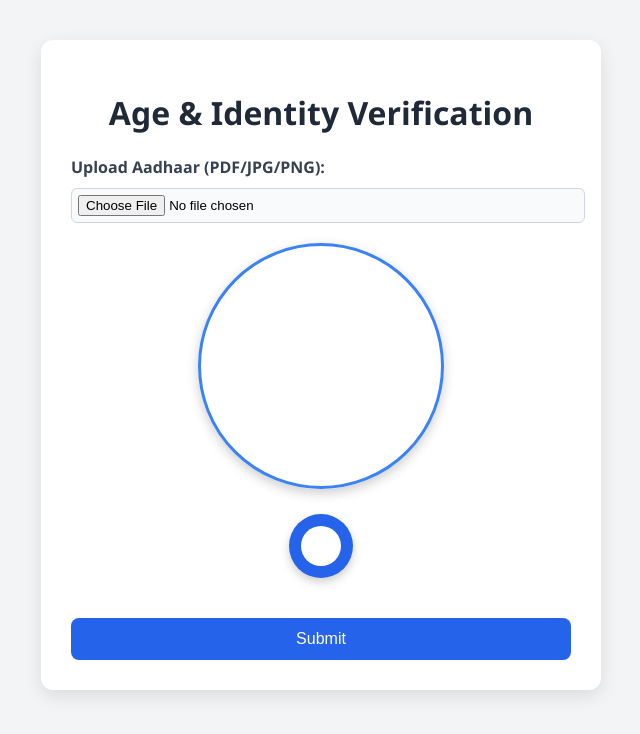
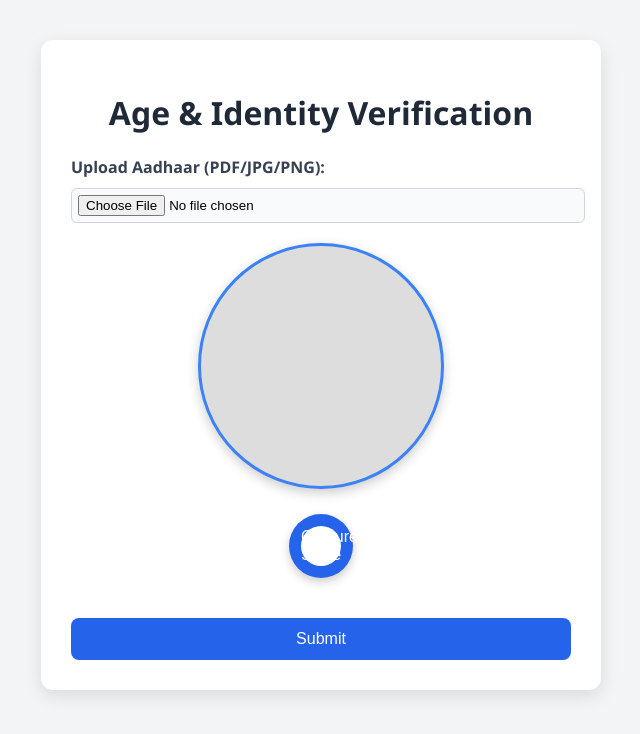
Before and after one commit to debrupf2946/CodeX-Zynga-Hackathon, a React (Create React App) app in the folder frontend/: page / in a window 1280 px wide. Shown: the top 734 px of the page, without its empty margins (319-959 px from the left). Built offline with nearby package versions, Linux system fonts and the light colour scheme; no server answers.

Commit message:
Update App.js

```diff
--- a/frontend/App.js
+++ b/frontend/App.js
@@ -3,48 +3,72 @@ import Webcam from "react-webcam";
 
 const App = () => {
   const webcamRef = useRef(null);
+  const canvasRef = useRef(null);
+
   const [capturedImage, setCapturedImage] = useState(null);
   const [uploadedFile, setUploadedFile] = useState(null);
   const [result, setResult] = useState(null);
   const [loading, setLoading] = useState(false);
+  const [cameraError, setCameraError] = useState(false);
+  const [isBlurry, setIsBlurry] = useState(false);
 
- const capture = async () => {
-  const imageSrc = webcamRef.current.getScreenshot();
-  if (!imageSrc) {
-    alert("⚠️ Unable to capture image. Please allow camera access or reload.");
-    return;
-  }
+  // Blurriness detection
+  const isImageBlurry = (image) => {
+    return new Promise((resolve) => {
+      const canvas = canvasRef.current;
+      const ctx = canvas.getContext("2d");
+      const img = new Image();
+      img.src = image;
 
-  const byteString = atob(imageSrc.split(',')[1]);
-  const mimeString = imageSrc.split(',')[0].split(':')[1].split(';')[0];
-  const ab = new ArrayBuffer(byteString.length);
-  const ia = new Uint8Array(ab);
-  for (let i = 0; i < byteString.length; i++) {
-    ia[i] = byteString.charCodeAt(i);
-  }
-  const blob = new Blob([ab], { type: mimeString });
-  const selfieFile = new File([blob], "selfie.jpg", { type: mimeString });
+      img.onload = () => {
+        canvas.width = img.width;
+        canvas.height = img.height;
+        ctx.drawImage(img, 0, 0);
+        const imgData = ctx.getImageData(0, 0, canvas.width, canvas.height);
+        let total = 0;
 
-  // ⬇️ Check blur via backend
-  const blurForm = new FormData();
-  blurForm.append("selfie", selfieFile);
+        for (let i = 0; i < imgData.data.length; i += 4) {
+          const gray =
+            0.299 * imgData.data[i] +
+            0.587 * imgData.data[i + 1] +
+            0.114 * imgData.data[i + 2];
+          total += gray;
+        }
 
-  try {
-    const res = await fetch("http://localhost:5000/api/check_blur", {
-      method: "POST",
-      body: blurForm,
+        const mean = total / (imgData.data.length / 4);
+        let variance = 0;
+
+        for (let i = 0; i < imgData.data.length; i += 4) {
+          const gray =
+            0.299 * imgData.data[i] +
+            0.587 * imgData.data[i + 1] +
+            0.114 * imgData.data[i + 2];
+          variance += Math.pow(gray - mean, 2);
+        }
+
+        variance = variance / (imgData.data.length / 4);
+        resolve(variance < 100); // adjust threshold if needed
+      };
     });
+  };
 
-    const data = await res.json();
-    if (data.blurry) {
-      alert("⚠️ The captured selfie is blurry! Please try again.");
+  const capture = async () => {
+    const imageSrc = webcamRef.current?.getScreenshot();
+    if (!imageSrc) {
+      alert("⚠️ Failed to capture. Make sure your camera is allowed and working.");
+      return;
+    }
+
+    const blurry = await isImageBlurry(imageSrc);
+    setCapturedImage(imageSrc);
+    setIsBlurry(blurry);
+
+    if (blurry) {
+      alert("⚠️ This image is blurry. Please retake the selfie.");
     } else {
-      setSelfie(selfieFile);
+      alert("✅ Selfie captured clearly!");
     }
-  } catch (err) {
-    alert("Blur check failed. Please try again.");
-  }
-};
+  };
 
   const handleFileChange = (e) => {
     const file = e.target.files[0];
@@ -55,6 +79,11 @@ const App = () => {
   const handleSubmit = async () => {
     if (!uploadedFile || !capturedImage) {
       alert("⚠️ Please upload Aadhaar and capture a selfie first.");
+      return;
+    }
+
+    if (isBlurry) {
+      alert("⚠️ Cannot submit a blurry selfie. Please retake it.");
       return;
     }
 
@@ -85,7 +114,11 @@ const App = () => {
 
       <div className="upload-section">
         <label>Upload Aadhaar (PDF/JPG/PNG): </label>
-        <input type="file" accept=".pdf,.jpg,.jpeg,.png" onChange={handleFileChange} />
+        <input
+          type="file"
+          accept=".pdf,.jpg,.jpeg,.png"
+          onChange={handleFileChange}
+        />
       </div>
 
       {uploadedFile && (
@@ -107,13 +140,22 @@ const App = () => {
           screenshotFormat="image/jpeg"
           width={240}
           videoConstraints={{ facingMode: "user" }}
+          onUserMediaError={() => setCameraError(true)}
           style={{
             borderRadius: "50%",
             border: "3px solid #3b82f6",
-            boxShadow: "0 4px 12px rgba(0,0,0,0.2)"
+            boxShadow: "0 4px 12px rgba(0,0,0,0.2)",
+            backgroundColor: "#ddd"
           }}
         />
-        <button className="capture-button" onClick={capture} aria-label="Capture Selfie" />
+        {cameraError && (
+          <p style={{ color: "red", marginTop: "10px" }}>
+            ❌ Camera access denied or not working. Please enable it in your browser settings.
+          </p>
+        )}
+        <button className="capture-button" onClick={capture} aria-label="Capture Selfie">
+          Capture Selfie
+        </button>
       </div>
 
       {capturedImage && (
@@ -129,13 +171,22 @@ const App = () => {
               border: "3px solid #10b981",
               margin: "10px auto",
               display: "block",
-              objectFit: "cover"
+              objectFit: "cover",
             }}
           />
+          {isBlurry && (
+            <p style={{ color: "orange", textAlign: "center" }}>
+              ⚠️ This selfie appears blurry. Please retake it.
+            </p>
+          )}
         </div>
       )}
 
-      <button onClick={handleSubmit} disabled={loading} style={{ marginTop: "20px" }}>
+      <button
+        onClick={handleSubmit}
+        disabled={loading}
+        style={{ marginTop: "20px" }}
+      >
         {loading ? "Verifying..." : "Submit"}
       </button>
 
@@ -150,6 +201,9 @@ const App = () => {
           <p><strong>18+:</strong> {result.is18Plus ? "✅ Yes" : "❌ No"}</p>
         </div>
       )}
+
+      {/* Hidden canvas for processing */}
+      <canvas ref={canvasRef} style={{ display: "none" }} />
     </div>
   );
 };
```
